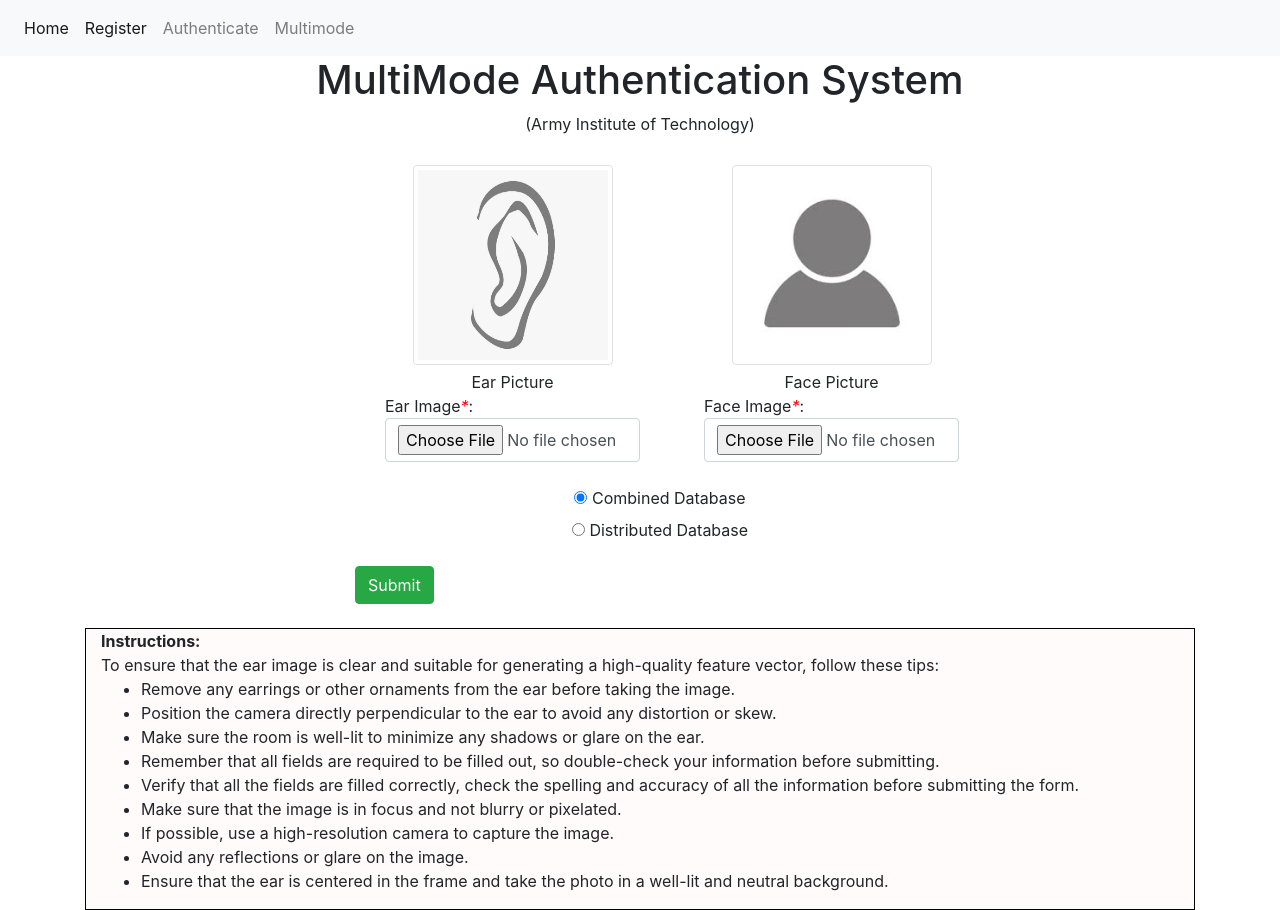
After one commit to Swati-Singh-135/Ear-Biometric-Plus-GUI, a Flask app: page /multimode in a window 1280 px wide. The commit adds this page. Run offline with Flask 3, Linux system fonts and the light colour scheme; some libraries are stand-ins or nearby versions.

Commit message:
Multimode added

```diff
--- a/forms.py
+++ b/forms.py
@@ -55,6 +55,7 @@ class RegForm(FlaskForm):
 
 
 class AuthForm(FlaskForm):
+
     earphoto = FileField(
         label="Ear Image",
         validators=[
@@ -66,3 +67,23 @@ class AuthForm(FlaskForm):
     databasetype = RadioField('database', choices = [(0,'Combined Database'), (1,'Distributed Database')], default=0)
 
     submit = SubmitField('Submit')
+
+class MultimodeForm(FlaskForm):
+
+    earphoto = FileField(
+        label="Ear Image",
+        validators=[
+            FileAllowed(photos,'Only images are allowed'),
+        ]
+    )
+
+    photo = FileField(
+        label="Face Image",
+        validators=[
+            FileAllowed(photos,'Only images are allowed'),
+        ]
+    )
+
+    databasetype = RadioField('database', choices = [(0,'Combined Database'), (1,'Distributed Database')], default=0)
+
+    submit = SubmitField('Submit')
--- a/server.py
+++ b/server.py
@@ -3,7 +3,9 @@ import pymongo
 import time
 from flask import Flask, render_template, send_from_directory, url_for
 import cv2
-from forms import RegForm, AuthForm
+import face_recognition
+import numpy as np
+from forms import RegForm, AuthForm, MultimodeForm
 from flask_uploads import UploadSet, IMAGES, configure_uploads
 import sys
 sys.path.append('D:\\Project\\BE project\\BE Project Code\\Main\\projectMainDirectory')
@@ -15,6 +17,14 @@ def findPerson(fv):
         accuracy = compareEar(fv,item['fv'],a=0.1)
         if accuracy>85:
             return [accuracy, item]
+    return None
+
+def findPersonByFace(encoding):
+    print(encoding.shape)
+    for item in collection.find():
+        encoding2 = np.asarray(item['encoding'],dtype=np.float64)
+        if face_recognition.compare_faces([encoding],encoding2)[0]:
+            return [0.0, item]
     return None
 
 
@@ -36,18 +46,28 @@ def get_file(filename):
 
 
 
+@app.route('/')
+def home():
+    return render_template('index.html')
 
 @app.route('/register', methods=['GET','POST'])
 def register():
     form = RegForm()
     if form.validate_on_submit():
+        error = False
         filename = photos.save(form.photo.data)
         profile_url = url_for('get_file',filename=filename)
 
-        img = cv2.imread('./'+profile_url)
-        print(img.shape)
-        face = extractFace(img,600)
-        cv2.imwrite('./'+profile_url,face)
+        try:
+            img = cv2.imread('./'+profile_url)
+            face = extractFace(img,600)
+            cv2.imwrite('./'+profile_url,face)
+            img = cv2.cvtColor(img,cv2.COLOR_BGR2RGB)
+            encoding = face_recognition.face_encodings(img)[0]
+            print(encoding)
+        except:
+            error = True
+            form.photo.errors.append("Face is not visible properly")
 
         filename = photos.save(form.earphoto.data)
         ear_url = url_for('get_file',filename=filename)
@@ -56,9 +76,7 @@ def register():
         regno = form.regno.data
         dob = form.dob.data
         bloodgroup = form.bloodgroup.data
-        print(name,regno,fathername,dob,bloodgroup)
-        print(type(dob))
-        print(ear_url)
+
         try:
             start = time.time()
             ear = getFvAndShape('./'+ear_url)
@@ -68,21 +86,26 @@ def register():
             cv2.imwrite('uploads/canny.jpg',info['canny'])
             cv2.imwrite('uploads/gauss.jpg',info['gaussian'])
             print(ear)
-            profile = {
-                'name':name,
-                'id':regno,
-                'profileImg': profile_url,
-                'fatherName':fathername,
-                'dob': dob.strftime("%d/%m/%Y"),
-                'bloodGroup':bloodgroup,
-                'fv': ear['fv'],
-                'shape':ear['shape']
-            }
-            collection.insert_one(profile)
-            prompt = "Registration Successfull"
-            print(prompt)
-            # return render_template('registration.html',form=form, profile_url=profile_url, ear_url=ear_url,isRegister=True)
-            return render_template('profile.html', profile=profile, images=['uploads/'+filename,'uploads/gauss.jpg','uploads/canny.jpg'], ear=ear, prompt=prompt, values = [None,timetook], databasetype="0")
+            if not error:
+                profile = {
+                    'name':name,
+                    'id':regno,
+                    'profileImg': profile_url,
+                    'fatherName':fathername,
+                    'dob': dob.strftime("%d/%m/%Y"),
+                    'bloodGroup':bloodgroup,
+                    'fv': ear['fv'],
+                    'shape':ear['shape'],
+                    'encoding':encoding.tolist()
+                }
+
+                collection.insert_one(profile)
+                prompt = "Registration Successfull"
+                print(prompt)
+                # return render_template('registration.html',form=form, profile_url=profile_url, ear_url=ear_url,isRegister=True)
+                return render_template('profile.html', profile=profile, images=['uploads/'+filename,'uploads/gauss.jpg','uploads/canny.jpg'], ear=ear, prompt=prompt, values = [None,timetook], databasetype="0")
+            else:
+                pass
         except:
             print("Anonymous Ear Image")
             form.earphoto.errors.append("Not able to scan ear properly. Try again with other image.")
@@ -126,6 +149,65 @@ def authenticate():
 
     return render_template('auth.html',form=form)
 
+@app.route('/multimode', methods=['GET','POST'])
+def multimode():
+    form = MultimodeForm()
+    if form.validate_on_submit():
+        # Time taken calculation
+        # accuracy
+        databasetype = form.databasetype.data
+        timetook = 0
+        if form.earphoto.data:
+            filename = photos.save(form.earphoto.data)
+            databasetype = form.databasetype.data
+            print(databasetype,type(databasetype))
+            # print('upload/'+filename)
+
+            try:
+                start = time.time()
+                ear = getFvAndShape('uploads/'+filename)
+                end = time.time()
+                timetook = round((end-start)/4,3)
+                print("Time took:",end-start)
+                info = getEarCannyAndGaussImg('uploads/'+filename,600,9)
+                cv2.imwrite('uploads/canny.jpg',info['canny'])
+                cv2.imwrite('uploads/gauss.jpg',info['gaussian'])
+                # print(ear)
+                accuracy, profile = findPerson(ear['fv'])
+                print("accuracy: ",accuracy)
+                # print("profile", profile)
+                prompt = ""
+                if(profile):
+                    prompt = "Match Found"
+                else:
+                    prompt = "Match Not Found"
+                return render_template('profile.html', profile=profile, images=['uploads/'+filename,'uploads/gauss.jpg','uploads/canny.jpg'], ear=ear, prompt=prompt, values=[accuracy, timetook], databasetype=databasetype)
+            except:
+                print("Anonymous Ear Image")
+                form.earphoto.errors.append("Not able to scan ear properly. Try again with other image.")
+
+        elif form.photo.data:
+            print("Face Photo recieved")
+            filename = photos.save(form.photo.data)
+            face = cv2.imread('uploads/'+filename)
+            face = cv2.cvtColor(face,cv2.COLOR_BGR2RGB)
+            try:
+                encoding = face_recognition.face_encodings(face)[0]
+                accuracy, profile = findPersonByFace(encoding)
+                if profile:
+                    prompt = "Face Matched"
+                return render_template('profile.html', profile=profile, images=None, ear=None, prompt=prompt, values=[accuracy, timetook], databasetype=databasetype)
+            except:
+                form.photo.errors.append("Face is not visible properly")
+        else:
+            form.earphoto.errors.append("Neither ear nor face image is uploaded")
+            print("Neither ear nor face image is uploaded")
+
+
+    return render_template('multimode.html',form=form)
+
+
+
 if __name__ == '__main__':
     # collection.insert_one({'name':'prasant','marks':100})
     app.run(port=3000, debug=True)
--- a/static/style.css
+++ b/static/style.css
@@ -1,3 +1,3 @@
-li{
+#databasetype li{
     display: block;
 }
--- a/templates/base.html
+++ b/templates/base.html
@@ -7,13 +7,57 @@
     <meta name="viewport" content="width=device-width, initial-scale=1">
 
     <!-- Bootstrap CSS -->
-    <link href="https://cdn.jsdelivr.net/npm/bootstrap@5.1.3/dist/css/bootstrap.min.css" rel="stylesheet" integrity="sha384-1BmE4kWBq78iYhFldvKuhfTAU6auU8tT94WrHftjDbrCEXSU1oBoqyl2QvZ6jIW3" crossorigin="anonymous">
+    <link rel="stylesheet" href="https://cdn.jsdelivr.net/npm/bootstrap@4.0.0/dist/css/bootstrap.min.css" integrity="sha384-Gn5384xqQ1aoWXA+058RXPxPg6fy4IWvTNh0E263XmFcJlSAwiGgFAW/dAiS6JXm" crossorigin="anonymous">
     <link rel="stylesheet" href="../static/style.css">
     <script src="../static/sweetalert.min.js"></script>
     <title>{% block title %}{% endblock %}</title>
     {% endblock %}
   </head>
-  <body style="padding: 10px;">
+  <body style="padding: 0px; padding-top:0px;">
+    <!-- <nav class="navbar navbar-expand-lg navbar-light bg-light">
+
+      <div class="collapse navbar-collapse" id="navbarNav">
+        <ul class="navbar-nav">
+          <li class="nav-item active">
+            <a class="nav-link" href="/">Home</a>
+          </li>
+          <li class="nav-item active">
+            <a class="nav-link" href="/register">Register</a>
+          </li>
+          <li class="nav-item">
+            <a class="nav-link" href="/authenticate">Authenticate</a>
+          </li>
+          <li class="nav-item">
+            <a class="nav-link" href="/multimode">Multimode</a>
+          </li>
+        </ul>
+      </div>
+    </nav> -->
+
+    <nav class="navbar navbar-expand-lg navbar-light bg-light">
+      <button class="navbar-toggler" type="button" data-toggle="collapse" data-target="#navbarTogglerDemo02" aria-controls="navbarTogglerDemo02" aria-expanded="false" aria-label="Toggle navigation">
+        <span class="navbar-toggler-icon"></span>
+      </button>
+
+      <div class="collapse navbar-collapse" id="navbarTogglerDemo02">
+        <ul class="navbar-nav mr-auto mt-2 mt-lg-0">
+            <li class="nav-item active">
+              <a class="nav-link" href="/">Home</a>
+            </li>
+            <li class="nav-item active">
+              <a class="nav-link" href="/register">Register</a>
+            </li>
+            <li class="nav-item">
+              <a class="nav-link" href="/authenticate">Authenticate</a>
+            </li>
+            <li class="nav-item">
+              <a class="nav-link" href="/multimode">Multimode</a>
+            </li>
+         </ul>
+
+      </div>
+    </nav>
+
 
       {% block content %}
 
@@ -21,16 +65,10 @@
 
 
     {% block footer %}
-    <!-- Optional JavaScript; choose one of the two! -->
+    <script src="https://code.jquery.com/jquery-3.2.1.slim.min.js" integrity="sha384-KJ3o2DKtIkvYIK3UENzmM7KCkRr/rE9/Qpg6aAZGJwFDMVNA/GpGFF93hXpG5KkN" crossorigin="anonymous"></script>
+  <script src="https://cdn.jsdelivr.net/npm/popper.js@1.12.9/dist/umd/popper.min.js" integrity="sha384-ApNbgh9B+Y1QKtv3Rn7W3mgPxhU9K/ScQsAP7hUibX39j7fakFPskvXusvfa0b4Q" crossorigin="anonymous"></script>
+  <script src="https://cdn.jsdelivr.net/npm/bootstrap@4.0.0/dist/js/bootstrap.min.js" integrity="sha384-JZR6Spejh4U02d8jOt6vLEHfe/JQGiRRSQQxSfFWpi1MquVdAyjUar5+76PVCmYl" crossorigin="anonymous"></script>
 
-    <!-- Option 1: Bootstrap Bundle with Popper -->
-    <script src="https://cdn.jsdelivr.net/npm/bootstrap@5.1.3/dist/js/bootstrap.bundle.min.js" integrity="sha384-ka7Sk0Gln4gmtz2MlQnikT1wXgYsOg+OMhuP+IlRH9sENBO0LRn5q+8nbTov4+1p" crossorigin="anonymous"></script>
-
-    <!-- Option 2: Separate Popper and Bootstrap JS -->
-    <!--
-    <script src="https://cdn.jsdelivr.net/npm/@popperjs/core@2.10.2/dist/umd/popper.min.js" integrity="sha384-7+zCNj/IqJ95wo16oMtfsKbZ9ccEh31eOz1HGyDuCQ6wgnyJNSYdrPa03rtR1zdB" crossorigin="anonymous"></script>
-    <script src="https://cdn.jsdelivr.net/npm/bootstrap@5.1.3/dist/js/bootstrap.min.js" integrity="sha384-QJHtvGhmr9XOIpI6YVutG+2QOK9T+ZnN4kzFN1RtK3zEFEIsxhlmWl5/YESvpZ13" crossorigin="anonymous"></script>
-    -->
     {% endblock %}
   </body>
 </html>
--- /dev/null
+++ b/templates/multimode.html
@@ -0,0 +1,144 @@
+{% extends "base.html" %}
+
+
+{%block title%}Multimode{%endblock%}
+
+
+
+{%block head%}
+{{ super() }}
+<style>
+    #earimageo {
+      -webkit-filter: grayscale(100%); /* Safari 6.0 - 9.0 */
+      filter: grayscale(100%);
+    }
+</style>
+{%endblock%}
+
+
+{%block content%}
+
+<div class="container">
+    <div class=" text-center">
+            <h1 class="">MultiMode Authentication System</h1>
+        (Army Institute of Technology)
+        <br>
+        <br>
+    </div>
+
+    <div class="row justify-content-center align-items-center">
+        <div class="text-center col-10 col-md-8 col-lg-6">
+
+            <form action="" method="post" enctype="multipart/form-data">
+
+                {{form.hidden_tag()}}
+                {% for ele in form %}
+                {% for error in ele.errors %}
+                    <span style="color: red;">{{error}}</span>
+                    <br>
+                {% endfor %}
+                {% endfor %}
+
+
+
+
+
+                <div class="container" style="display: flex;">
+                    <div class="col-6 col-md-6 m-6" style="margin-right:2rem;">
+                        <div class="">
+                            <img
+                                src="../static/ear.jpg"
+                                class="img-thumbnail"
+                                style="height: 200px; width: 200px; margin:5px;"
+                                id="earimageo"
+                            />
+                        </div>
+                        Ear Picture
+
+
+                        <br>
+                        <div class="row">
+                            Ear Image<i style="color: red; width:auto; padding:0%;">*</i>: {{form.earphoto(class="form-control", id="earimage")}}
+
+                        </div>
+                    </div>
+
+                    <div class="col-6 col-md-6" style="margin-left:2rem;">
+                        <div class="">
+                            <img
+                                src="../static/profile.jpg"
+                                class="img-thumbnail"
+                                style="height: 200px; width: 200px; margin:5px;"
+                                id="faceimageo"
+                            />
+                        </div>
+                        Face Picture
+
+
+                        <br>
+                        <div class="row">
+                            Face Image<i style="color: red; width:auto; padding:0%;">*</i>: {{form.photo(class="form-control", id="faceimage")}}
+
+                        </div>
+                    </div>
+                </div>
+
+                <br>
+                {{form.databasetype()}}
+                <div class="row">{{form.submit(class="btn btn-success")}}</div>
+            </form>
+            <br>
+
+        </div>
+    </div>
+    <div class="col-md-12" style="background-color: rgb(255, 251, 251); border-color:black; border-style: solid; border-width: 1px;">
+        <b>Instructions:</b>
+        <br>
+        To ensure that the ear image is clear and suitable for generating a high-quality feature vector, follow these tips:
+        <ul>
+          <li>Remove any earrings or other ornaments from the ear before taking the image.</li>
+          <li>Position the camera directly perpendicular to the ear to avoid any distortion or skew.</li>
+          <li>Make sure the room is well-lit to minimize any shadows or glare on the ear.</li>
+          <li>Remember that all fields are required to be filled out, so double-check your information before submitting.</li>
+          <li>Verify that all the fields are filled correctly, check the spelling and accuracy of all the information before submitting the form.</li>
+          <li>Make sure that the image is in focus and not blurry or pixelated.</li>
+          <li>If possible, use a high-resolution camera to capture the image.</li>
+          <li>Avoid any reflections or glare on the image.</li>
+          <li>Ensure that the ear is centered in the frame and take the photo in a well-lit and neutral background.</li>
+        </ul>
+      </div>
+</div>
+<script>
+    function updateEar(){
+        var selectedFile = document.getElementById("earimage").files[0];
+        var img = document.getElementById('earimageo')
+
+        var reader = new FileReader();
+        reader.onload = function(){
+            img.src = this.result
+        }
+        reader.readAsDataURL(selectedFile);
+    }
+
+    function updateFace(){
+        var selectedFile = document.getElementById("faceimage").files[0];
+        var img = document.getElementById('faceimageo')
+
+        var reader = new FileReader();
+        reader.onload = function(){
+            img.src = this.result
+        }
+        reader.readAsDataURL(selectedFile);
+    }
+
+    document.getElementById("earimage").addEventListener("change", updateEar);
+    document.getElementById("faceimage").addEventListener("change", updateFace);
+
+</script>
+{%endblock%}
+
+
+
+{%block footer%}
+{{ super() }}
+{%endblock%}
--- a/templates/registration.html
+++ b/templates/registration.html
@@ -25,7 +25,7 @@
   <hr>
 </div>
 <form action="" method="post" enctype="multipart/form-data">
-<div class="row" style="padding:10px">
+<div class="row" style="padding: 2rem">
     <div class="col-md-3" style="background-color: rgb(255, 251, 251); border-color:black; border-style: solid; border-width: 1px;">
       <b>Instructions:</b>
       <br>
```
Also changed, not shown: templates/index.html (added, +36 -0 lines), templates/profile.html (+5 -2 lines).
